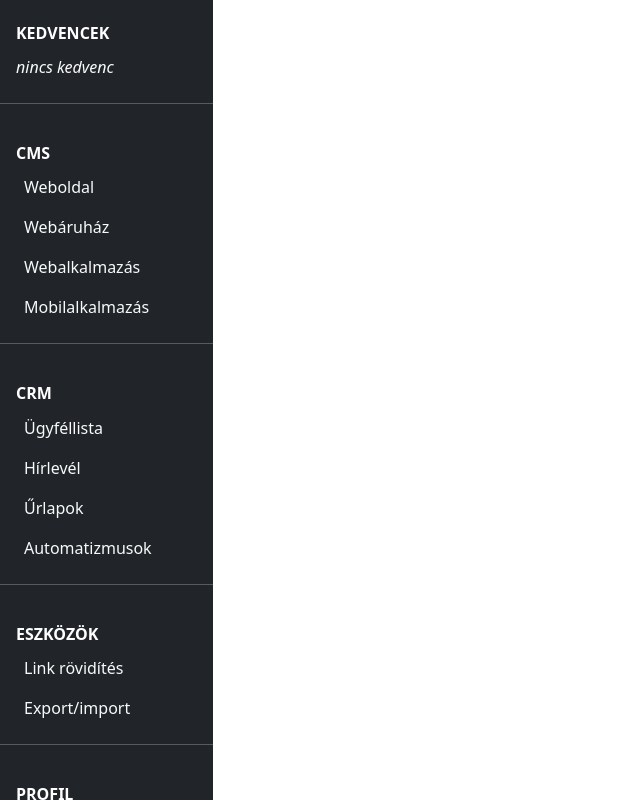
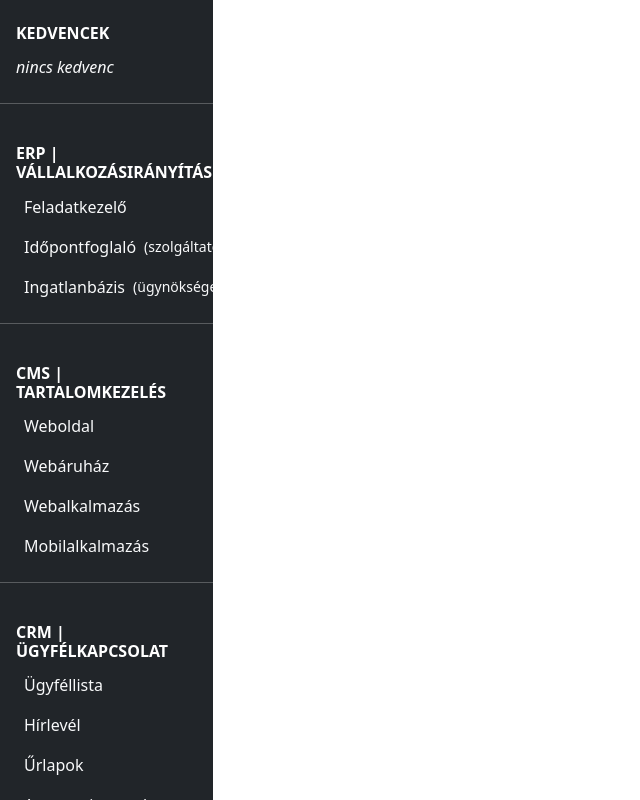
Before and after one commit to harkalygergo/platform-ujabb, a Symfony app: template templates/platform/backend/v1/base.html.twig in a window 1280 px wide. Shown: the part 65-865 px from the top of the page, without its empty margins (0-640 px from the left). Run offline with Twig, Linux system fonts and the light colour scheme; the template is opened without the code that fills it, so the values that code supplies are empty; grey boxes labelled with a size stand in for pictures from a placeholder-image service; some libraries are stand-ins or nearby versions.

Commit message:
v2023.12.24.2 - mew content Twig template for Profile editor

```diff
--- a/templates/platform/backend/v1/base.html.twig
+++ b/templates/platform/backend/v1/base.html.twig
@@ -55,7 +55,7 @@
 
         {{ include('platform/backend/v1/sidebar.html.twig') }}
 
-        <main class="col-md-9 ms-sm-auto col-lg-10 px-md-4">
+        <main class="col-md-9 ms-sm-auto col-lg-10 pt-2">
 
             {% block main %}{% endblock %}
 
--- /dev/null
+++ b/templates/platform/backend/v1/content.html.twig
@@ -0,0 +1,6 @@
+{% extends 'platform/backend/v1/base.html.twig' %}
+
+{% block main %}
+    <h1>{{ title|raw }}</h1>
+    {{ content|raw }}
+{% endblock %}
--- a/templates/platform/backend/v1/header.html.twig
+++ b/templates/platform/backend/v1/header.html.twig
@@ -56,10 +56,10 @@
                     </button>
                     <ul class="dropdown-menu dropdown-menu-end" data-bs-theme="dark">
                         <li><a class="dropdown-item" href="#"><i class="bi bi-person"></i> Profil és beállítások</a></li>
-                        <li><a class="dropdown-item" href="#"><i class="bi bi-briefcase"></i> Üzleti fiókok</a></li>
+                        <li><a class="dropdown-item" href="#"><i class="bi bi-briefcase"></i> Vállalkozások és szervezetek</a></li>
+                        <li><a class="dropdown-item" href="#"><i class="bi bi-gear"></i> Rendszereszközök</a></li>
                         <li><hr class="dropdown-divider"></li>
                         <li><a class="dropdown-item" href="#"><i class="bi bi-question-circle"></i> Támogatás és support</a></li>
-                        <li><a class="dropdown-item" href="#"><i class="bi bi-gear"></i> Rendszerbeállítások</a></li>
                         <li><hr class="dropdown-divider"></li>
                         <li><a class="dropdown-item text-warning" href="#"><i class="bi bi-box-arrow-right"></i> Kijelentkezés</a></li>
                     </ul>
--- a/templates/platform/backend/v1/sidebar.html.twig
+++ b/templates/platform/backend/v1/sidebar.html.twig
@@ -1,19 +1,32 @@
 {% set array = {
-    'CMS': {
+    'ERP | Vállalkozásirányítás': {
+        'tasks': '<i class="bi bi-list-task"></i> Feladatkezelő',
+        'idopontfoglalo': '<i class="bi bi-calendar-plus"></i> Időpontfoglaló <small>(szolgáltatóknak)</small>',
+        'realestate': '<i class="bi bi-buildings"></i> Ingatlanbázis <small>(ügynökségeknek)</small>',
+    },
+    'CMS | Tartalomkezelés': {
         'websites': '<i class="bi bi-globe"></i> Weboldal',
         'webshops': '<i class="bi bi-cart"></i> Webáruház',
         'webapplications': '<i class="bi bi-window"></i> Webalkalmazás',
         'mobilapplications': '<i class="bi bi-phone"></i> Mobilalkalmazás',
     },
-    'CRM': {
-        'clients': '<i class="bi bi-person"></i> Ügyféllista',
-        'newsletter': '<i class="bi bi-person"></i> Hírlevél',
-        'forms': '<i class="bi bi-person"></i> Űrlapok',
+    'CRM | Ügyfélkapcsolat': {
+        'clients': '<i class="bi bi-people"></i> Ügyféllista',
+        'newsletter': '<i class="bi bi-mailbox-flag"></i> Hírlevél',
+        'forms': '<i class="bi bi-ui-checks"></i> Űrlapok',
         'automatizmusok': '<i class="bi bi-person"></i> Automatizmusok',
     },
+    'ECOM | Értékesítés': {
+        'products': '<i class="bi bi-shop"></i> Termékek',
+        'abandontcarts': '<i class="bi bi-bag-x"></i> Elhagyott kosarak',
+        'orders': '<i class="bi bi-basket"></i> Vásárlások',
+        'paymentmethods': '<i class="bi bi-credit-card"></i> Fizetési módok',
+        'shippingmethods': '<i class="bi bi-truck"></i> Szállítási módok',
+        'analytics': '<i class="bi bi-bar-chart"></i> Analitika',
+    },
     'Eszközök': {
-        'clients': '<i class="bi bi-person"></i> Link rövidítés',
-        'exportimport': '<i class="bi bi-person"></i> Export/import',
+        'clients': '<i class="bi bi-link-45deg"></i> Link rövidítés',
+        'exportimport': '<i class="bi bi-arrow-down-up"></i> Export/import',
     }
 }
 %}
@@ -129,7 +142,7 @@
             </h6>
             <ul class="nav flex-column">
                 <li class="nav-item">
-                    <a class="nav-link text-light d-flex align-items-center gap-2" href="#">
+                    <a class="nav-link text-light d-flex align-items-center gap-2" href="/account/edit">
                         <i class="bi bi-person"></i> Profil szerkesztése
                     </a>
                 </li>
```
Also changed, not shown: src/Controller/Platform/IndexController.php (+9 -0 lines).
